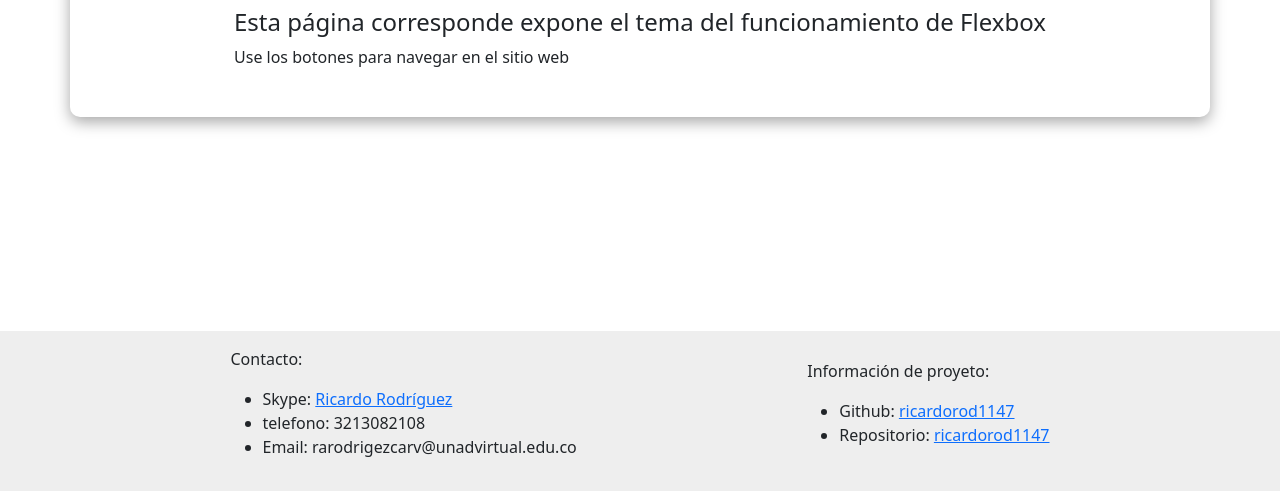
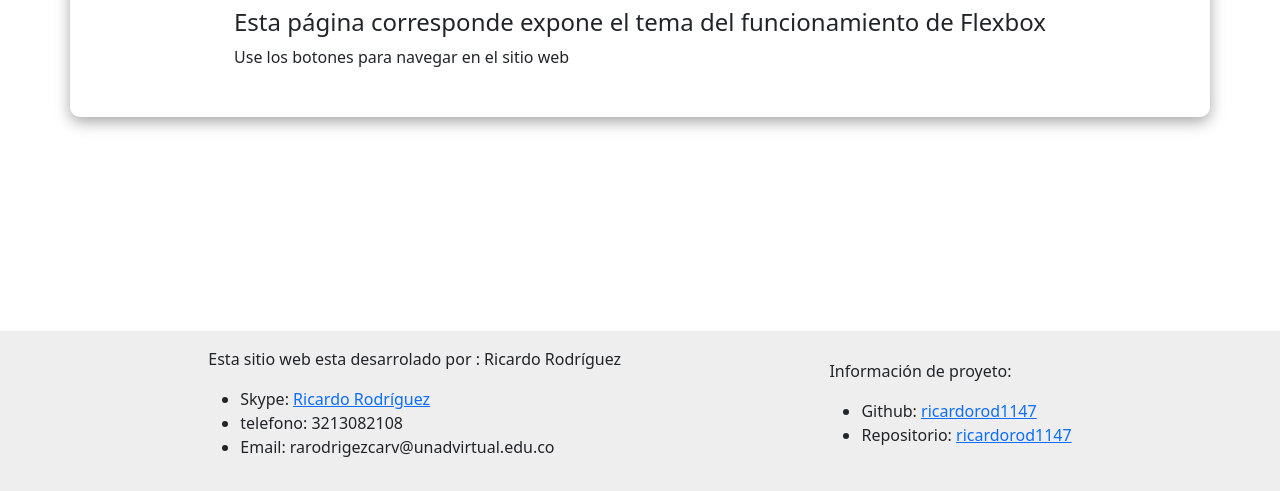
Before and after one commit to ricardorod1147/DSW-ricardoRodriguez-1601, a plain HTML site: page index.html in a window 1280 px wide. Shown: the part 309-800 px from the top of the page. Drawn offline with nearby package versions, Linux system fonts and the light colour scheme; a script that the page names is missing.

Commit message:
Verificación copyright

```diff
--- a/index.html
+++ b/index.html
@@ -132,7 +132,7 @@
 <footer>
 <div class="celdafooter">
 
-    <p style="margin-bottom: 1rem;">Contacto: </p>
+    <p style="margin-bottom: 1rem;">Esta sitio web esta desarrolado por : Ricardo Rodríguez </p>
 
        <ul>
 
```
